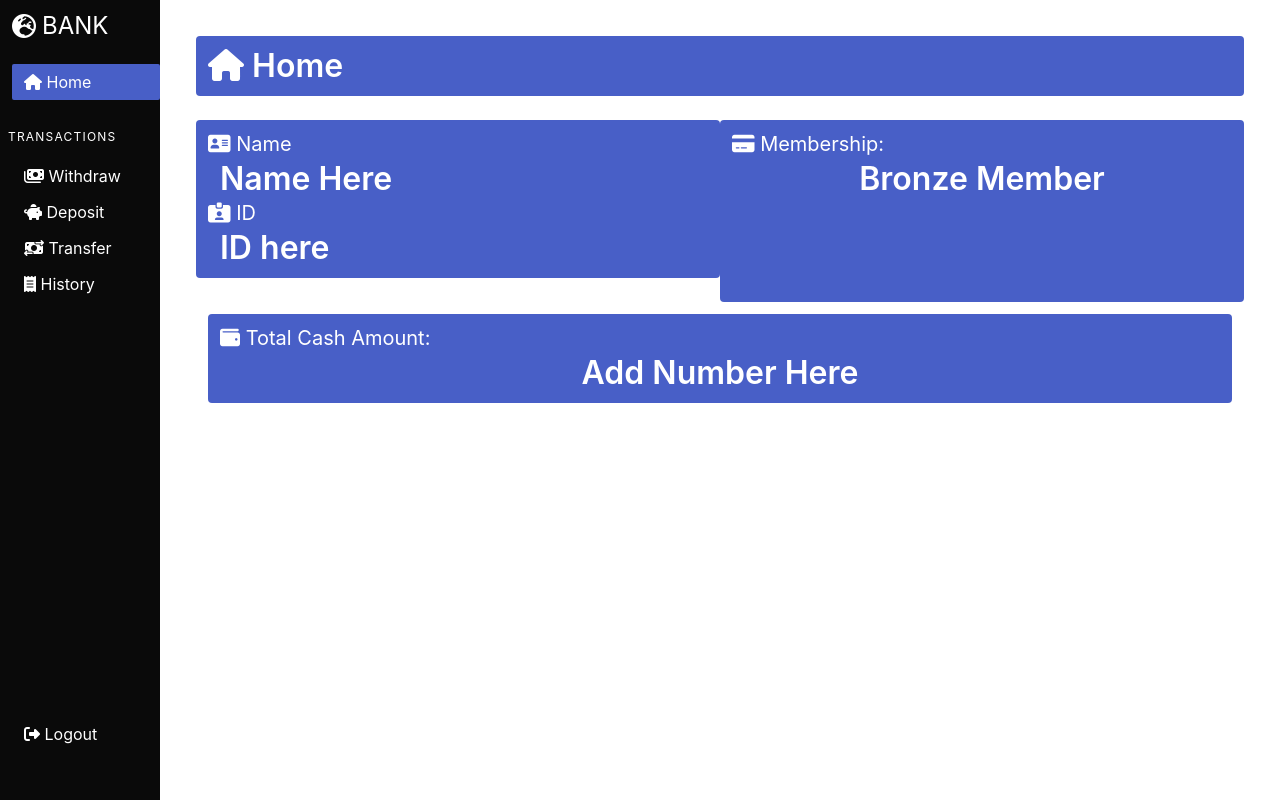
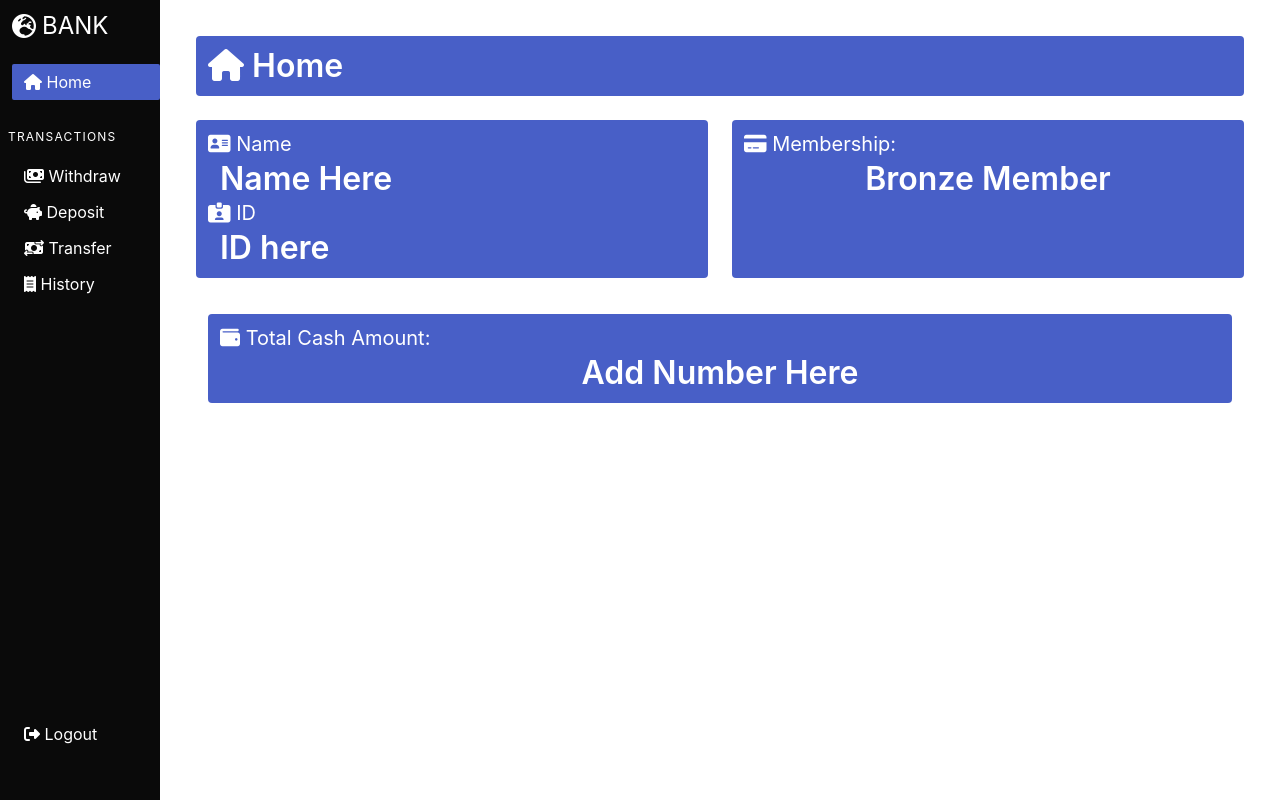
Before and after one commit to vincent-larisma/Banking-App, a React (Create React App) app in the folder banking-app/: page /User in a window 1280 px wide. Built offline with nearby package versions, Linux system fonts and the light colour scheme.

Commit message:
Fix design flaw columns

```diff
--- a/banking-app/src/Components/HomePage.jsx
+++ b/banking-app/src/Components/HomePage.jsx
@@ -22,7 +22,7 @@ export default function HomePage() {
                 </h1>
                 <h1 className='title pl-3'>ID here</h1>
               </div>
-              {/* <div class='column is-0'></div> */}
+              <div class='column is-0'></div>
 
               <div class='column notification is-link'>
                 <h1 className='subtitle'>
--- a/banking-app/src/Styles/UserPage.scss
+++ b/banking-app/src/Styles/UserPage.scss
@@ -14,3 +14,7 @@ a :hover {
   background-color: white;
   color: black;
 }
+
+.notification {
+  margin-bottom: 1.5rem;
+}
```
